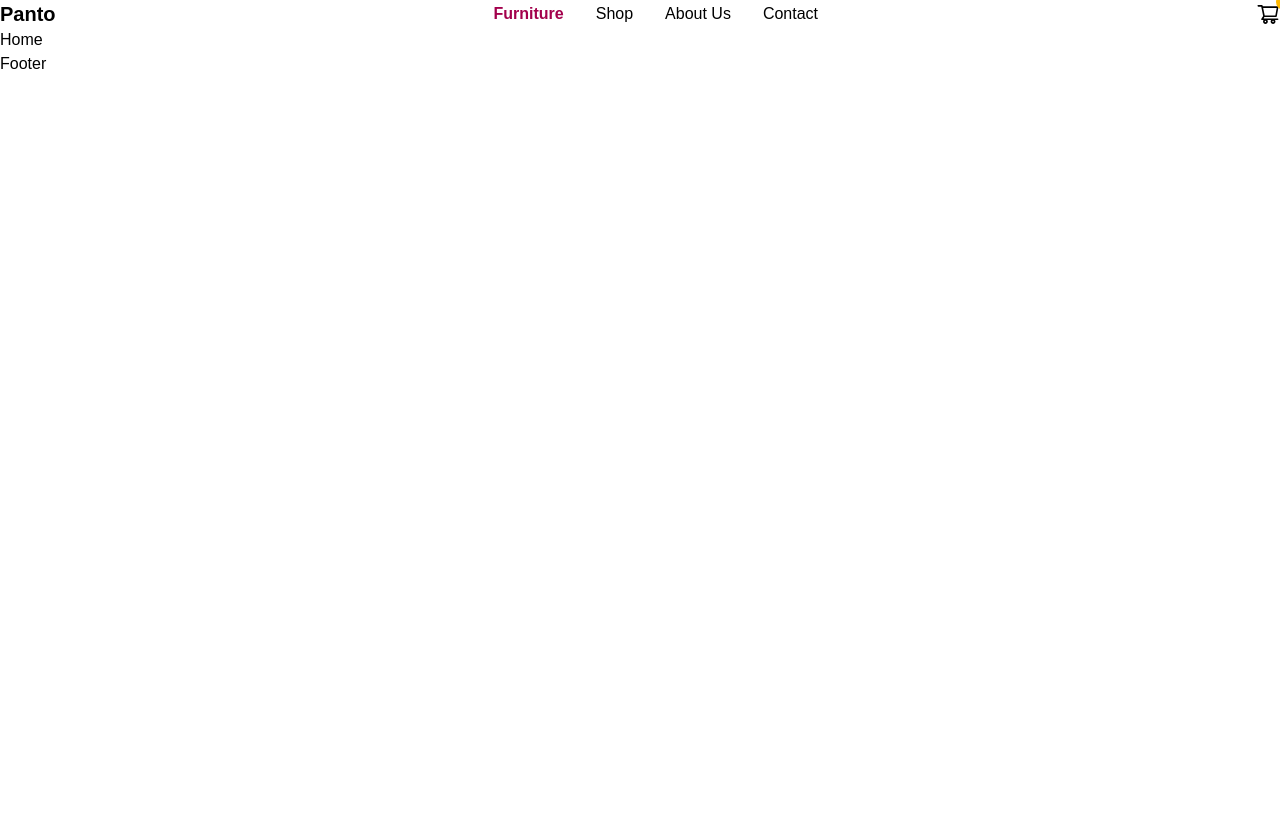
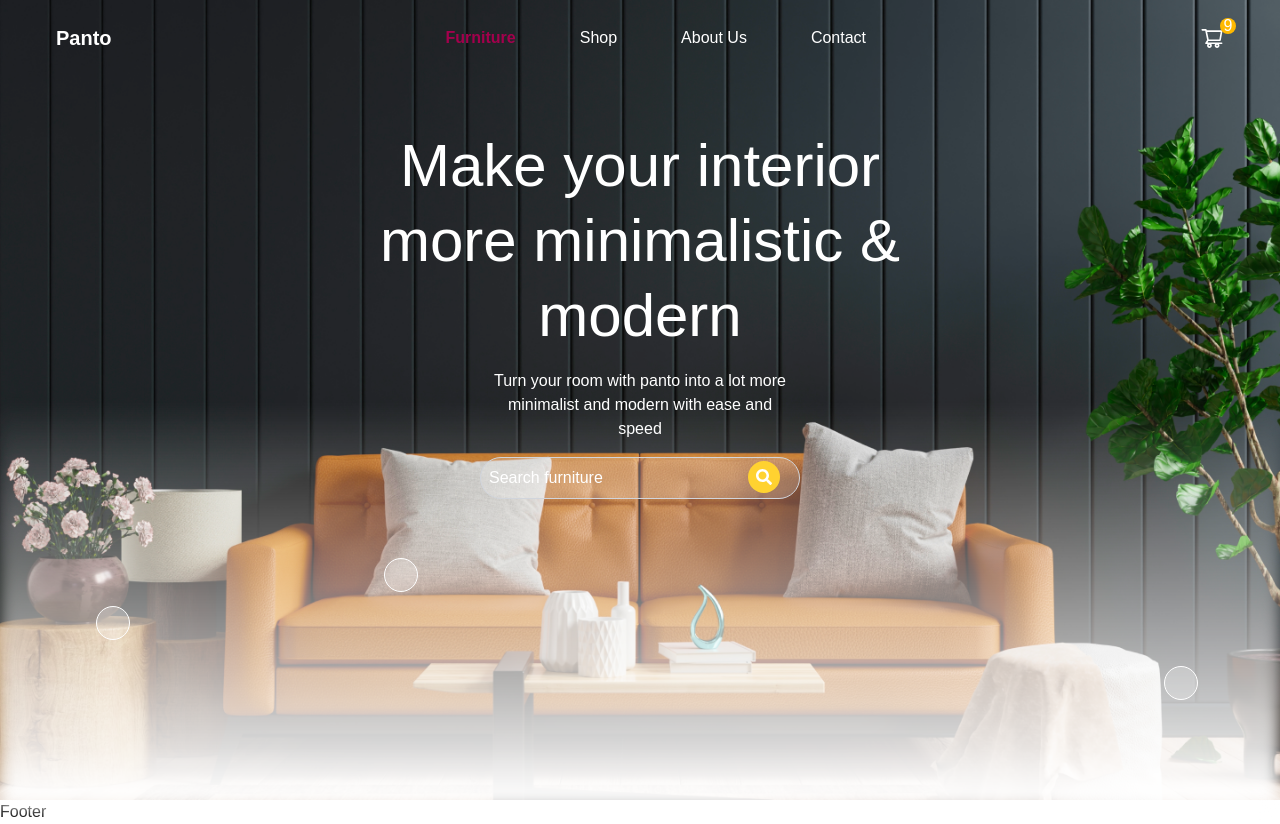
Before and after one commit to selina-islam/Panto-Furniture-Landing-Page, a React (Vite) app: page / in a window 1280 px wide. Before the commit the page ends 800 px from the top, so only its background shows below. Built offline with nearby package versions, Linux system fonts and the light colour scheme.

Commit message:
tooltip is now ready

```diff
--- a/src/components/Navbar.jsx
+++ b/src/components/Navbar.jsx
@@ -39,8 +39,8 @@ function Navbar() {
   };
 
   return (
-    <header className="container mx-auto py-8 px-8">
-      <nav className="max-w-screen-2xl container mx-auto space-y-8 flex justify-between items-center w-full">
+    <header className="fixed top-0 left-0 right-0 z-50  ">
+      <nav className=" container  text-white  mx-auto flex justify-between items-center px-14 py-6 ">
         {/* Logo */}
         <NavLink to="/" className="text-xl font-bold">
           Panto
@@ -59,25 +59,20 @@ function Navbar() {
         {/* Mobile Menu */}
 
         {isOpen && (
-          <div className="absolute top-0 left-0 w-full h-screen bg-transparent opacity-80 flex flex-col items-center justify-center ">
-            <NavLink
-              to="/"
-              className="text-xl font-bold absolute top-0 left-0  cursor-pointer"
-            >
-              Panto
-            </NavLink>
+          <div className="absolute top-0 left-0 w-full h-screen  flex flex-col items-center justify-center ">
+
             <div
-              className="absolute top-0 right-0 text-3xl cursor-pointer"
+              className="absolute  top-8 right-14 text-3xl cursor-pointer"
               onClick={toggleMenu}
             >
-              <RxCross2 />
+              <RxCross2 className="text-white text-3xl"/>
             </div>
             <NavItemsList toggleMenu={toggleMenu} />
           </div>
         )}
 
         {/* Shopping Cart Icon */}
-        <div className=" hidden md:block relative">
+        <div className=" hidden md:block relative cursor-pointer">
           <AiOutlineShoppingCart className="text-2xl" />
           <span className="absolute -top-2 -right-3 bg-amber-400 rounded-full text-white h-4 w-4 flex items-center justify-center">
             9
--- /dev/null
+++ b/src/components/TooltipButton.jsx
@@ -0,0 +1,50 @@
+import React from "react";
+
+const TooltipButton = ({
+  position = "bottom",
+  colors = ["bg-red-700", "bg-green-700", "bg-blue-700"],
+}) => {
+  // Map position prop to different classes for positioning the tooltip and arrow
+  const positionClasses = {
+    bottom: {
+      tooltip: "bottom-full left-1/2 transform -translate-x-1/2 mb-3",
+      arrow: "left-1/2 transform -translate-x-1/2 -bottom-2 border-t",
+    },
+    top: {
+      tooltip: "top-full left-1/2 transform -translate-x-1/2 mt-3",
+      arrow: "left-1/2 transform -translate-x-1/2 -top-2 border-b",
+    },
+    left: {
+      tooltip: "left-full top-1/2 transform -translate-y-1/2 ml-3",
+      arrow: "top-1/2 transform -translate-y-1/2 -left-2 border-r",
+    },
+    right: {
+      tooltip: "right-full top-1/2 transform -translate-y-1/2 mr-3",
+      arrow: "top-1/2 transform -translate-y-1/2 -right-2 border-l",
+    },
+  };
+  return (
+    <div className="relative group">
+      <button className="relative p-4 bg-white/25 border-1 border-white text-white text-xl rounded-full">
+        {/* Tooltip */}
+        <div
+          className={`hidden absolute p-2 space-x-1 rounded-lg bg-white/25 border border-white shadow-md group-hover:flex ${positionClasses[position].tooltip}`}
+        >
+          {/* Colored dots */}
+          {colors.map((color, index) => (
+            <div
+              key={index}
+              className={`size-6 ${color} border border-white rounded-full`}
+            ></div>
+          ))}
+          {/* Tooltip arrow */}
+          <div
+            className={`absolute w-0 h-0 border-l-8 border-l-transparent border-r-8 border-r-transparent border-t-8 ${positionClasses[position].arrow} border-1 border-t-white/35`}
+          ></div>
+        </div>
+      </button>
+    </div>
+  );
+};
+
+export default TooltipButton;
--- a/src/index.css
+++ b/src/index.css
@@ -1,10 +1,7 @@
 @import "tailwindcss";
 @import url('https://fonts.googleapis.com/css2?family=Gentium+Plus:ital,wght@0,400;0,700;1,400;1,700&family=Lexend:wght@100..900&family=Montserrat:ital,wght@0,100..900;1,100..900&family=Poppins:ital,wght@0,100;0,200;0,300;0,400;0,500;0,600;0,700;0,800;0,900;1,100;1,200;1,300;1,400;1,500;1,600;1,700;1,800;1,900&family=Roboto:ital,wght@0,100;0,300;0,400;0,500;0,700;0,900;1,100;1,300;1,400;1,500;1,700;1,900&family=Work+Sans:ital,wght@0,100..900;1,100..900&display=swap');
 
-* {
-  margin: 0;
-  padding: 0;
-}
+
 
 /* @theme {
   --color-midnight: #121063;
--- a/src/pages/Home/Hero.jsx
+++ b/src/pages/Home/Hero.jsx
@@ -1,5 +1,6 @@
 import React from 'react'
 import { FaSearch } from 'react-icons/fa';
+import TooltipButton from '../../components/TooltipButton';
 
 function Hero() {
   return (
@@ -19,7 +20,7 @@ function Hero() {
             placeholder="Search furniture"
             className="w-full md:w-80 bg-white/20 mx-auto rounded-full border border-gray-300 focus:outline-none placeholder:text-white p-2"
           />
-          <div className="absolute right-5 top-2 bg-amber-300 p-1 rounded-full">
+          <div className="absolute right-5 top-1 bg-amber-300 p-2 rounded-full">
             <FaSearch className="" />
           </div>
         </div>
@@ -28,6 +29,15 @@ function Hero() {
       <div className="absolute inset-0 -mb-2 bottom-0   bg-gradient-to-t from-white via-transparent to-transparent blur-sm"></div>
 
       {/* hover button for displaying box  */}
+      <div className="hidden xl:block absolute bottom-40 left-24">
+        <TooltipButton position="bottom" />
+      </div>
+      <div className="hidden xl:block absolute bottom-52 left-96">
+        <TooltipButton position="bottom" />
+      </div>
+      <div className="hidden xl:block absolute bottom-25 right-[82px]">
+        <TooltipButton position="bottom" />
+      </div>
     </section>
   );
 }
--- a/src/pages/Home/Home.jsx
+++ b/src/pages/Home/Home.jsx
@@ -1,8 +1,11 @@
 import React from 'react'
+import Hero from './Hero'
 
 function Home() {
   return (
-    <div>Home</div>
+    <div className='h-screen'>
+      <Hero/>
+    </div>
   )
 }
 
```
